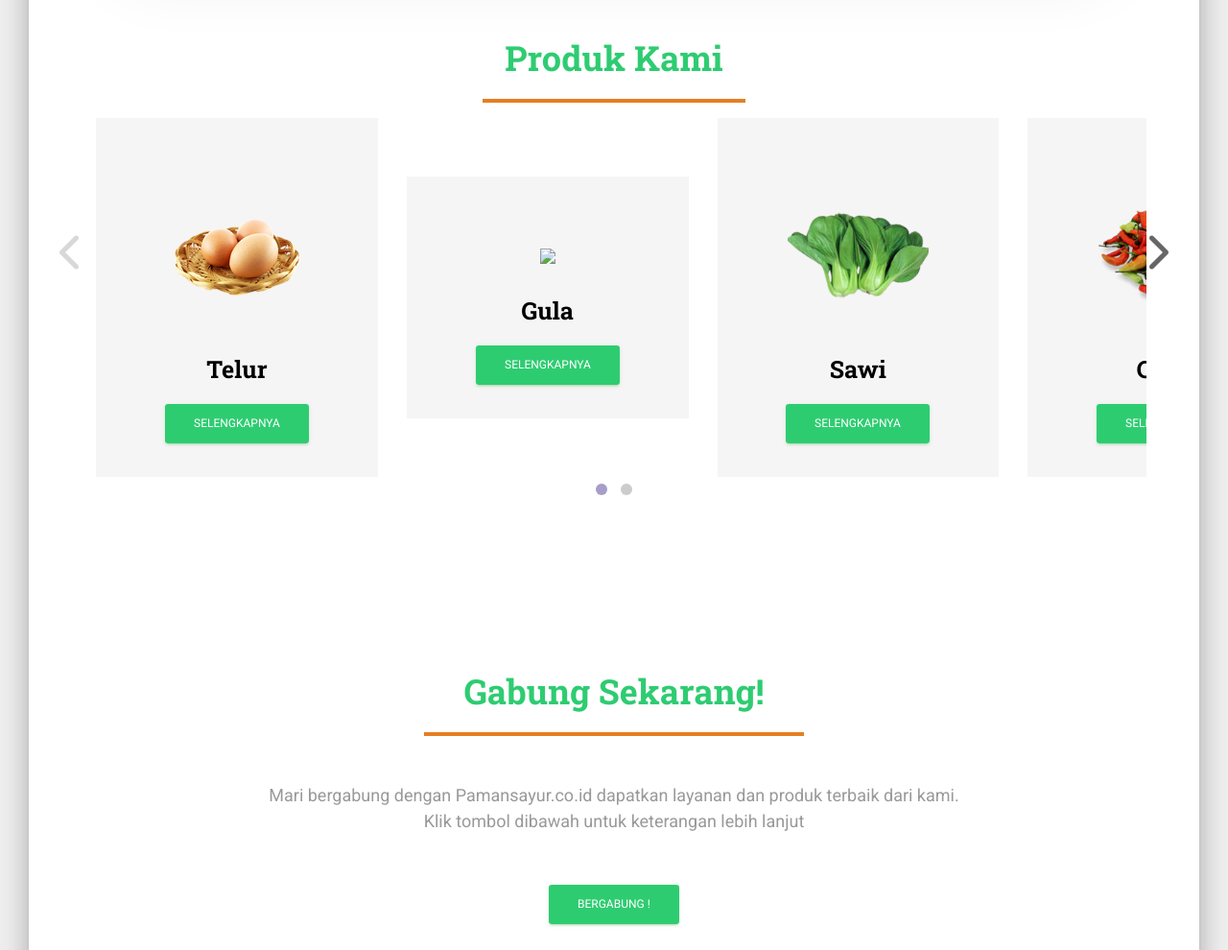
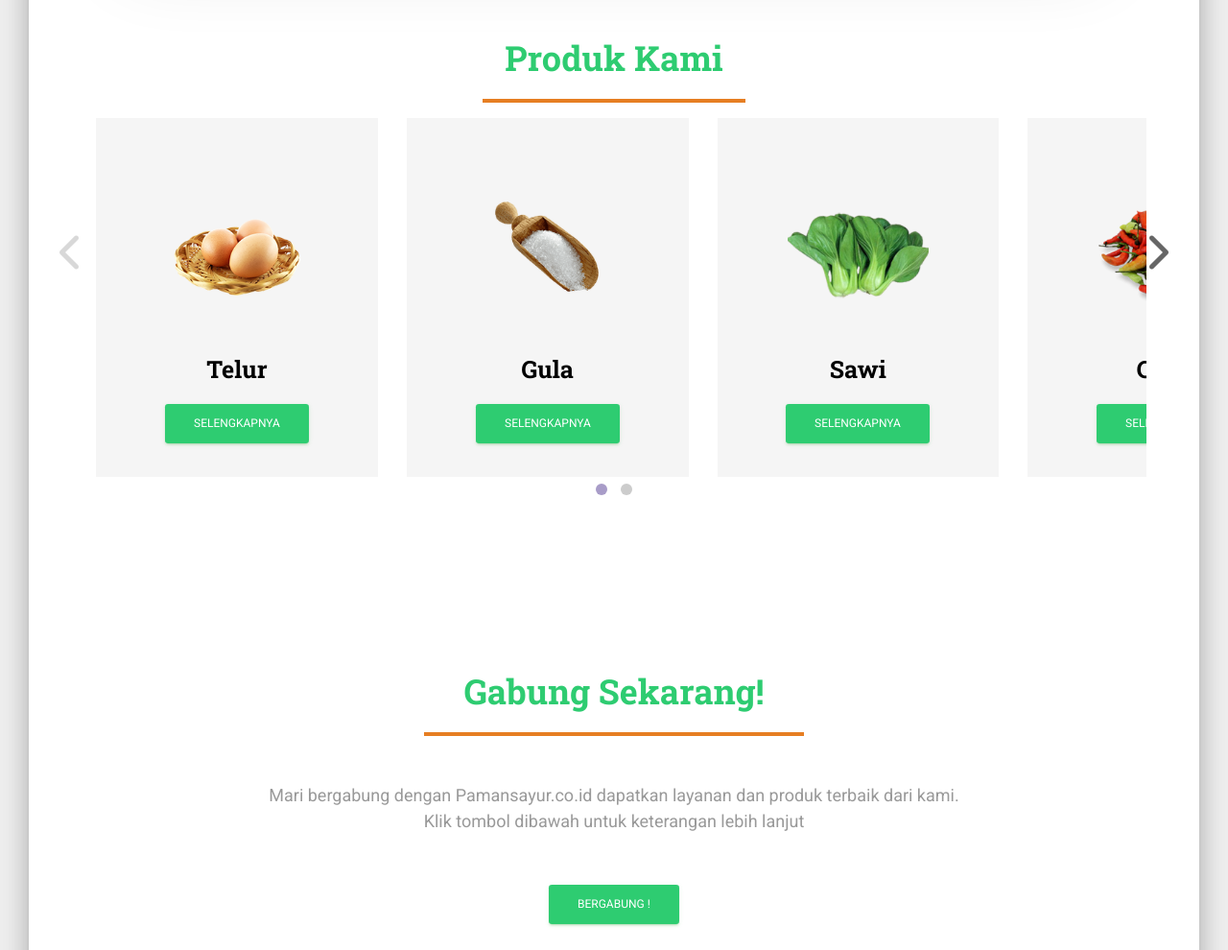
Before and after one commit to pamansayurdev/pamansayur, a website: page index.html in a window 1280 px wide. Shown: the part 2452-3442 px from the top of the page at 96% size. Drawn offline with Linux system fonts and the light colour scheme.

Commit message:
(+) fixing gula

```diff
--- a/index.html
+++ b/index.html
@@ -197,7 +197,7 @@ The above copyright notice and this permission notice shall be included in all c
               <div class="col-md-3">
                 <div class="info bg-gray mr-auto ml-auto" style="padding-left: 5%;padding-right: 5%;">
                   <div class="col-md-8 ml-auto mr-auto">
-                    <img  src="./assets/img/Product/gula.png" >
+                    <img  src="./assets/img/Product/gula1.png" >
                   </div>
                   <h3 class="info-title text-center">Gula</h3>
                   <p></p>
```
